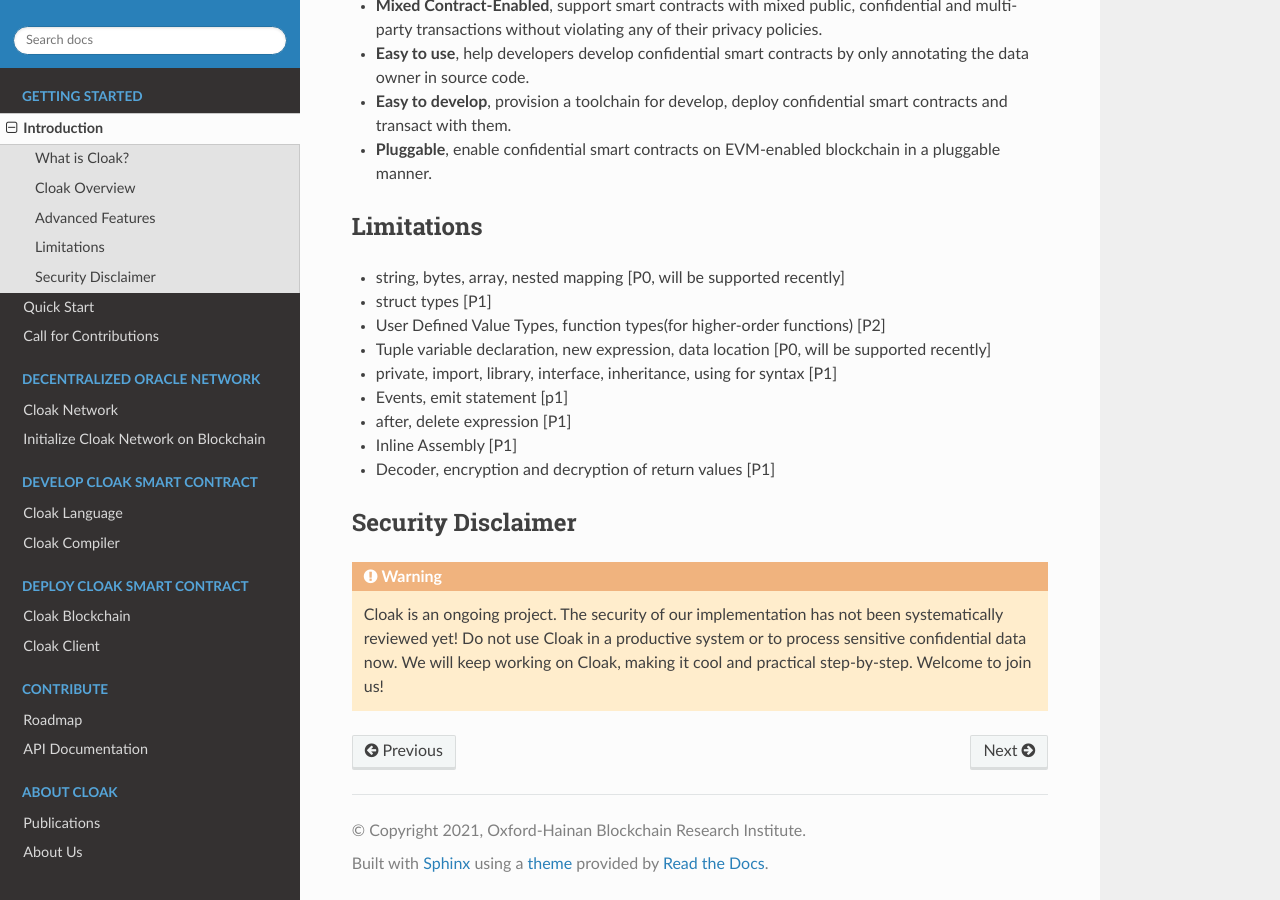
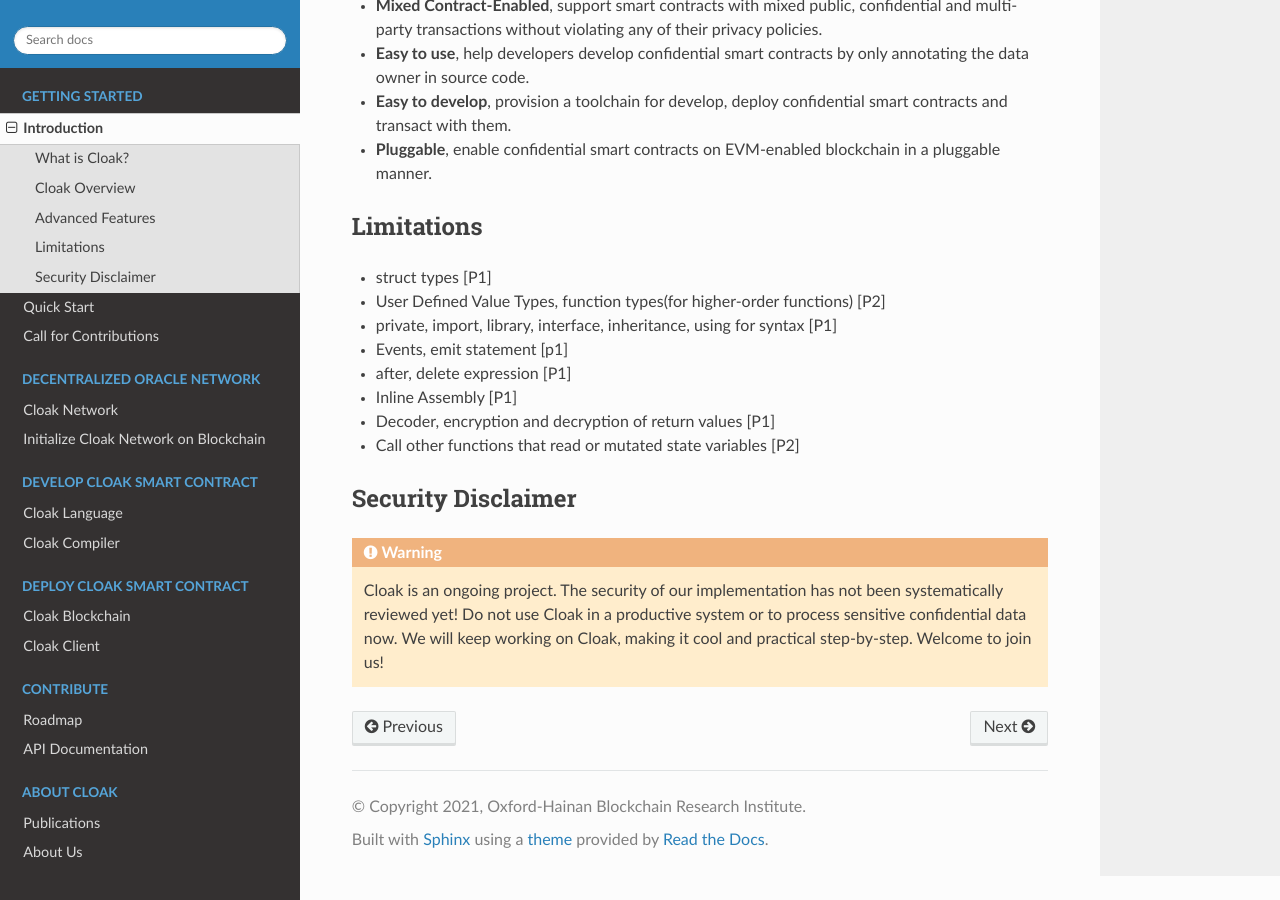
Before and after one commit to OxHainan/cloak-docs, a Sphinx documentation site: the page built from docs/source/started/introduction.rst, in a window 1280 px wide and 900 px high, scrolled down 1773 px. Built offline with Sphinx 7.4.7 and the Read the Docs theme 2.0.0, drawn with Linux system fonts in a browser that asks for light colours.

Commit message:
update limitations

```diff
--- a/docs/source/started/introduction.rst
+++ b/docs/source/started/introduction.rst
@@ -88,15 +88,14 @@
 Limitations
 ------------------
 
-- string, bytes, array, nested mapping [P0, will be supported recently]
 - struct types [P1]
 - User Defined Value Types, function types(for higher-order functions) [P2]
-- Tuple variable declaration, new expression, data location [P0, will be supported recently]
 - private, import, library, interface, inheritance, using for syntax [P1]
 - Events, emit statement [p1]
 - after, delete expression [P1]
 - Inline Assembly [P1]
 - Decoder, encryption and decryption of return values [P1]
+- Call other functions that read or mutated state variables [P2]
 
 -------------------------------
 Security Disclaimer
```
